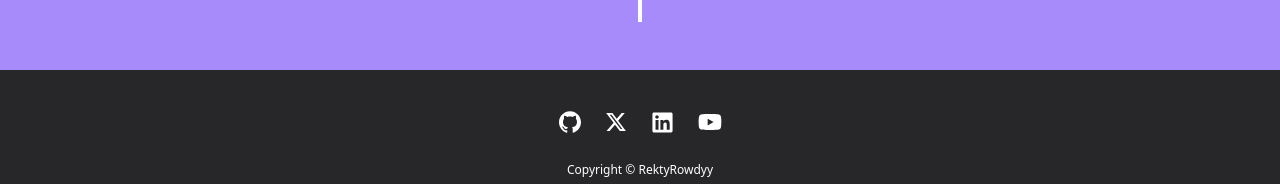
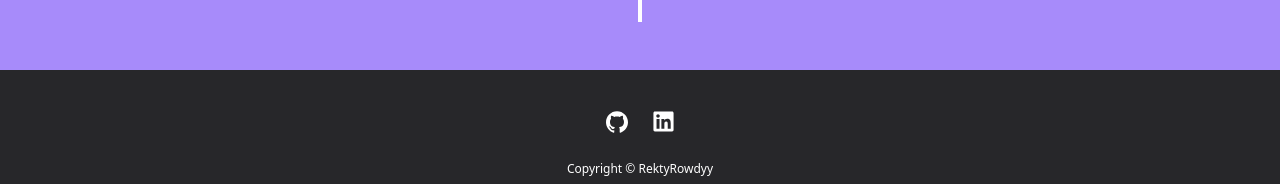
Before and after one commit to RektyRowdyy/portfolio, a React (Vite) app: page / in a window 1280 px wide. Shown: the part 3330-3514 px from the top of the page. Built offline with nearby package versions, Linux system fonts and the light colour scheme.

Commit message:
updated footer

```diff
--- a/src/components/Footer/Footer.jsx
+++ b/src/components/Footer/Footer.jsx
@@ -7,9 +7,9 @@ export default function Footer() {
         <section className="bg-zinc-800 h-[8rem]">
             <div className="flex flex-row justify-center items-center">
                 <a href="https://github.com/RektyRowdyy" target="_blank"><SiGithub size={22} className="text-white mt-10" /></a>
-                <a href="https://x.com/RektyRowdyy" target="_blank"><FaXTwitter size={22} className="text-white ml-6 mt-10" /></a>
+                {/* <a href="https://x.com/RektyRowdyy" target="_blank"><FaXTwitter size={22} className="text-white ml-6 mt-10" /></a> */}
                 <a href="https://www.linkedin.com/in/hridya-dham-7727ba232/" target="_blank"><FaLinkedin size={23} className="text-white ml-6 mt-10" /></a>
-                <a href="https://www.youtube.com/rektyrowdyy" target="_blank"><FaYoutube size={24} className="text-white ml-6 mt-10" /></a>
+                {/* <a href="https://www.youtube.com/rektyrowdyy" target="_blank"><FaYoutube size={24} className="text-white ml-6 mt-10" /></a> */}
             </div>
             <span className="text-white flex items-center justify-center text-xs mt-7">Copyright © RektyRowdyy</span>
         </section>
```
